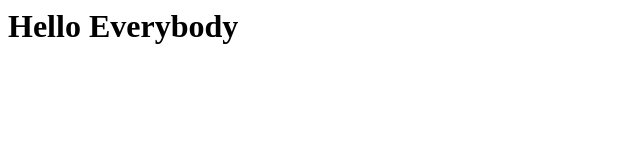
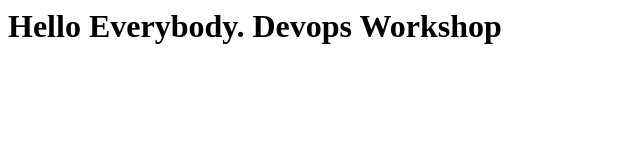
Before and after one commit to anotherangle/syne-repo2, a plain HTML site: page index.html in a window 1280 px wide. Shown: the whole page, without its empty margins (0-640 px from the left). Drawn offline with Linux system fonts and the light colour scheme.

Commit message:
Index Updated

```diff
--- a/index.html
+++ b/index.html
@@ -1 +1 @@
-<h1>Hello Everybody</h1>
+<h1>Hello Everybody. Devops Workshop</h1>
```
